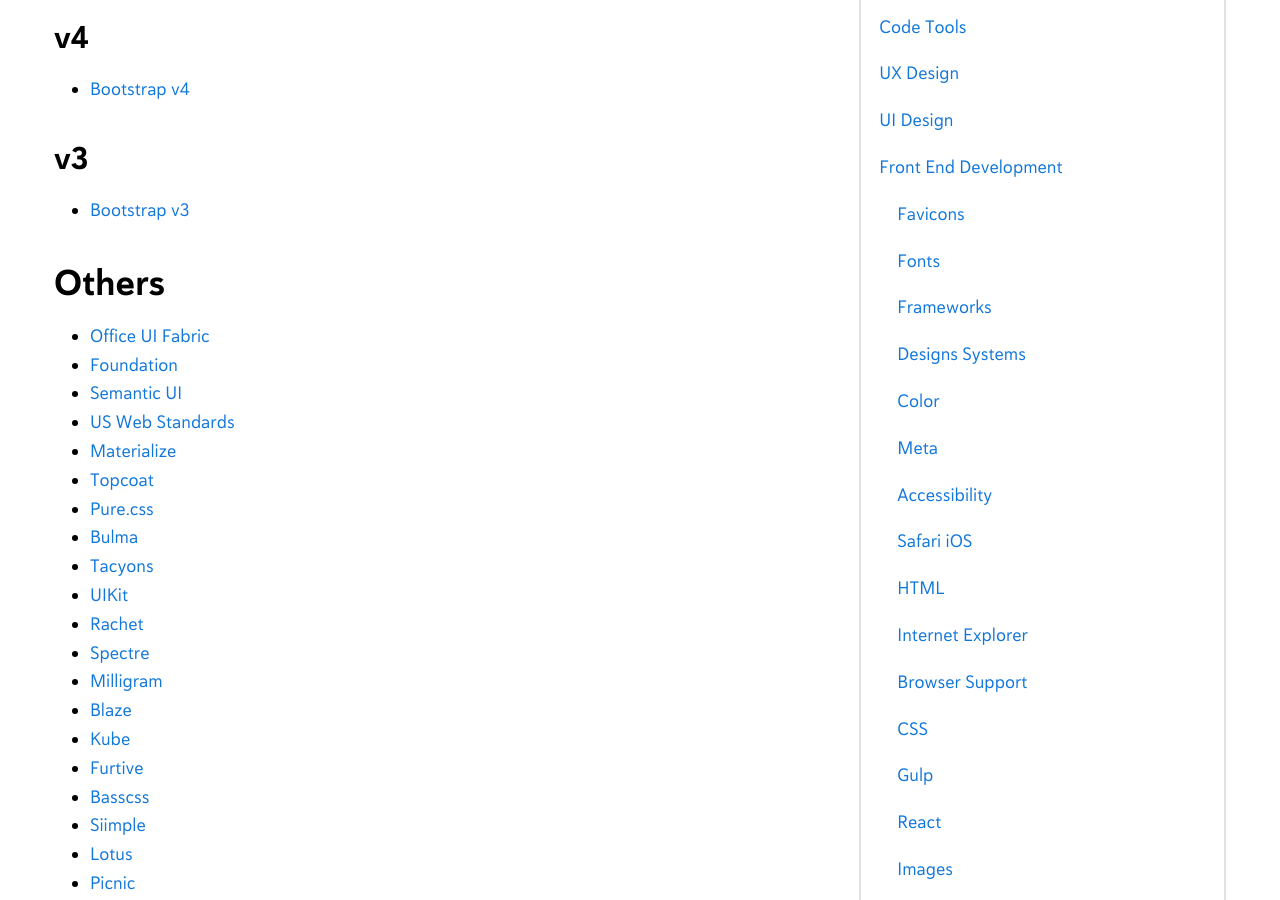
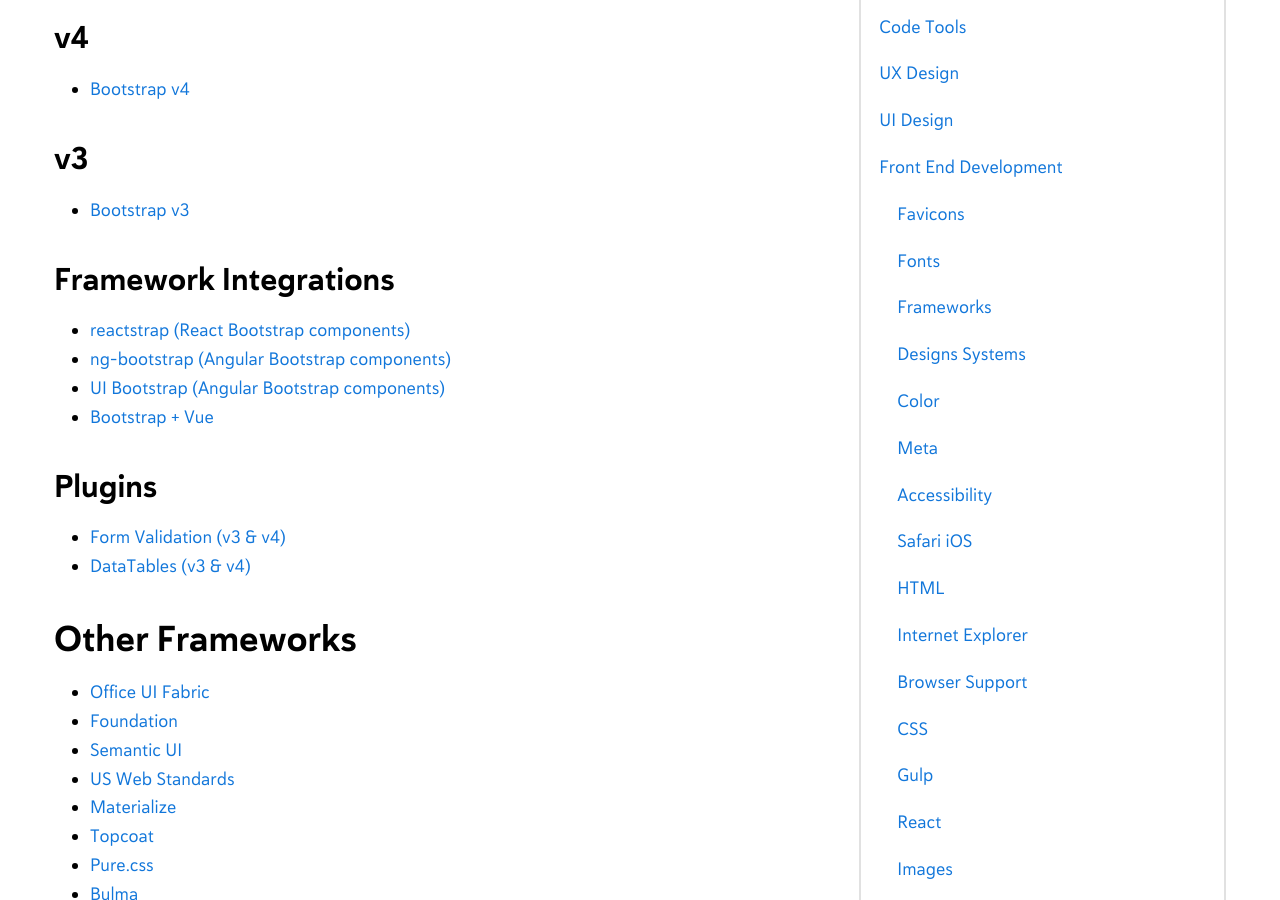
Before and after one commit to mercuryworks/developers-handbook, a Jekyll site: the page built from _posts/2018-01-18-front-end-development-frameworks.markdown, in a window 1280 px wide and 900 px high, scrolled down 649 px. Built offline with Jekyll 4.4.1, drawn with Linux system fonts in a browser that asks for light colours; comment, search, counter and statistics services are not loaded.

Commit message:
Added more info on Bootstrap

```diff
--- a/_posts/2018-01-18-front-end-development-frameworks.markdown
+++ b/_posts/2018-01-18-front-end-development-frameworks.markdown
@@ -26,7 +26,19 @@
 
 * [Bootstrap v3](https://getbootstrap.com/docs/3.3/)
 
-## Others
+### Framework Integrations
+
+* [reactstrap (React Bootstrap components)](https://reactstrap.github.io/)
+* [ng-bootstrap (Angular Bootstrap components)](https://ng-bootstrap.github.io/#/home)
+* [UI Bootstrap (Angular Bootstrap components)](https://angular-ui.github.io/bootstrap/)
+* [Bootstrap + Vue](https://bootstrap-vue.js.org/)
+
+### Plugins
+
+* [Form Validation (v3 & v4)](http://formvalidation.io/)
+* [DataTables (v3 & v4)](https://datatables.net/examples/styling/bootstrap4.html)
+
+## Other Frameworks
 
 * [Office UI Fabric](https://developer.microsoft.com/en-us/fabric)
 * [Foundation](https://foundation.zurb.com/)
```
